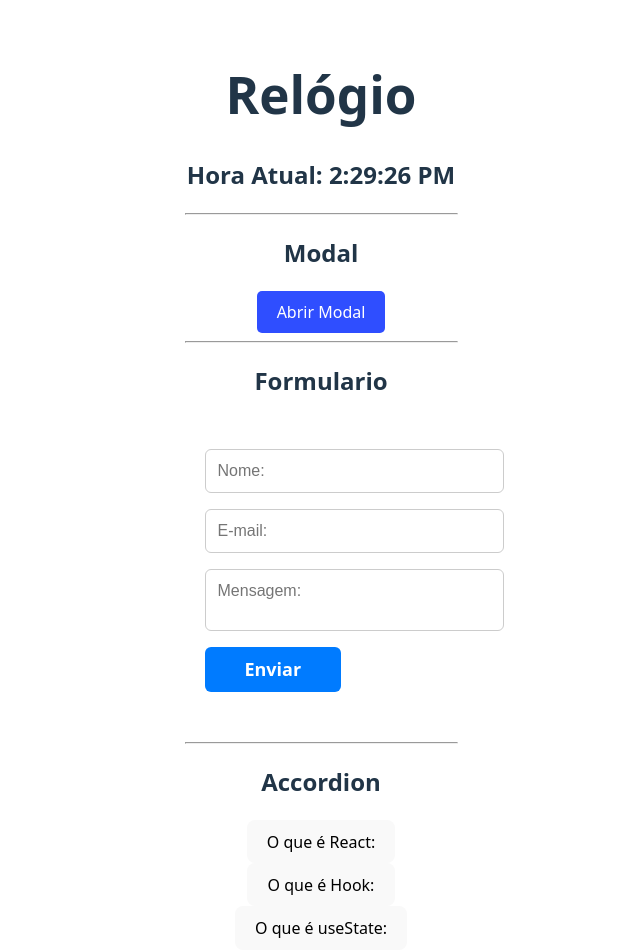
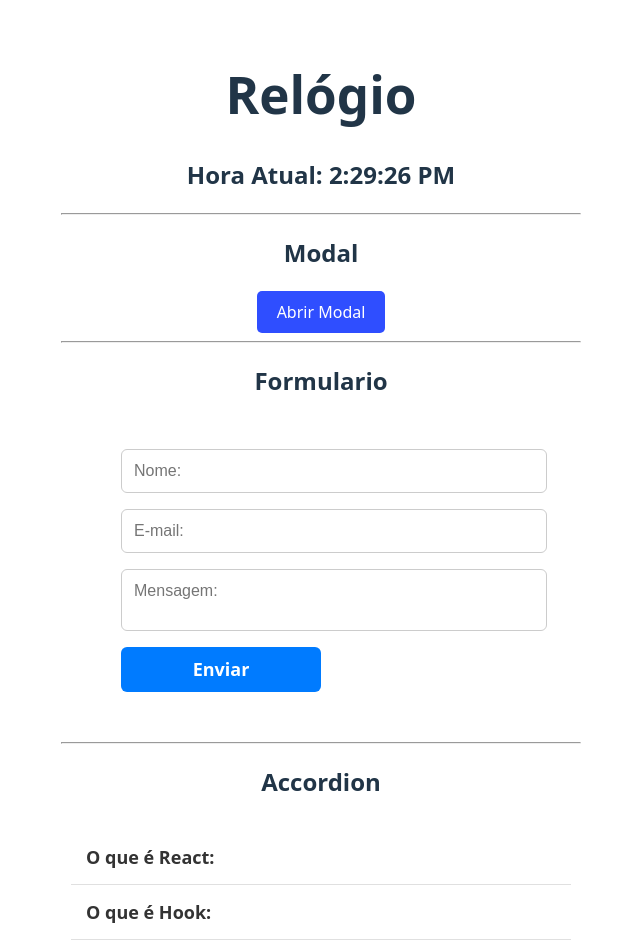
Before and after one commit to LeoSergio/Avanti_innovation, a React (Vite) app in the folder REACT/5_uicomponents/: page / in a window 1280 px wide. Shown: the top 952 px of the page, without its empty margins (319-959 px from the left). Built offline with nearby package versions, Linux system fonts and the light colour scheme.

Commit message:
Update Accordion.module.css

```diff
--- a/REACT/5_uicomponents/src/components/Accordion/Accordion.module.css
+++ b/REACT/5_uicomponents/src/components/Accordion/Accordion.module.css
@@ -0,0 +1,52 @@
+.accordion{
+    width: 500px;
+    margin: 20px auto;
+    background: #fff;
+    border-radius:8px;
+    box-shadow: 0 4px 10px rgba(0,0,0 0.1);
+    padding: 10px;
+}
+
+.item{
+    border-bottom: 1px solid #e0e0e0;
+    overflow: hidden;
+
+}
+
+.button{
+    width:100%;
+    background: none;
+    outline: none;
+    border:none;
+    padding: 15px;
+    font-size: 18px;
+    text-align: left;
+    font-weight: 600;
+    cursor:pointer;
+    transition: background 0.3s ease;
+    display:flex;
+    justify-content: space-between;
+    align-items: center;
+    color: #333;
+}
+.button:hover{
+    background: #f7f7f7;
+
+}
+
+.answer{
+    padding: 10px 15px;
+    font-size: 1rem;
+    color:#444;
+    background: #fafafa;
+    border-left: 4px solid #007bff;
+    opacity:0;
+    overflow: hidden;
+    transition: all 0.3s ease-in-out;
+}
+
+.item.open .answer{
+    opacity: 1;
+    height:auto;
+    padding: 15px;
+}
```
